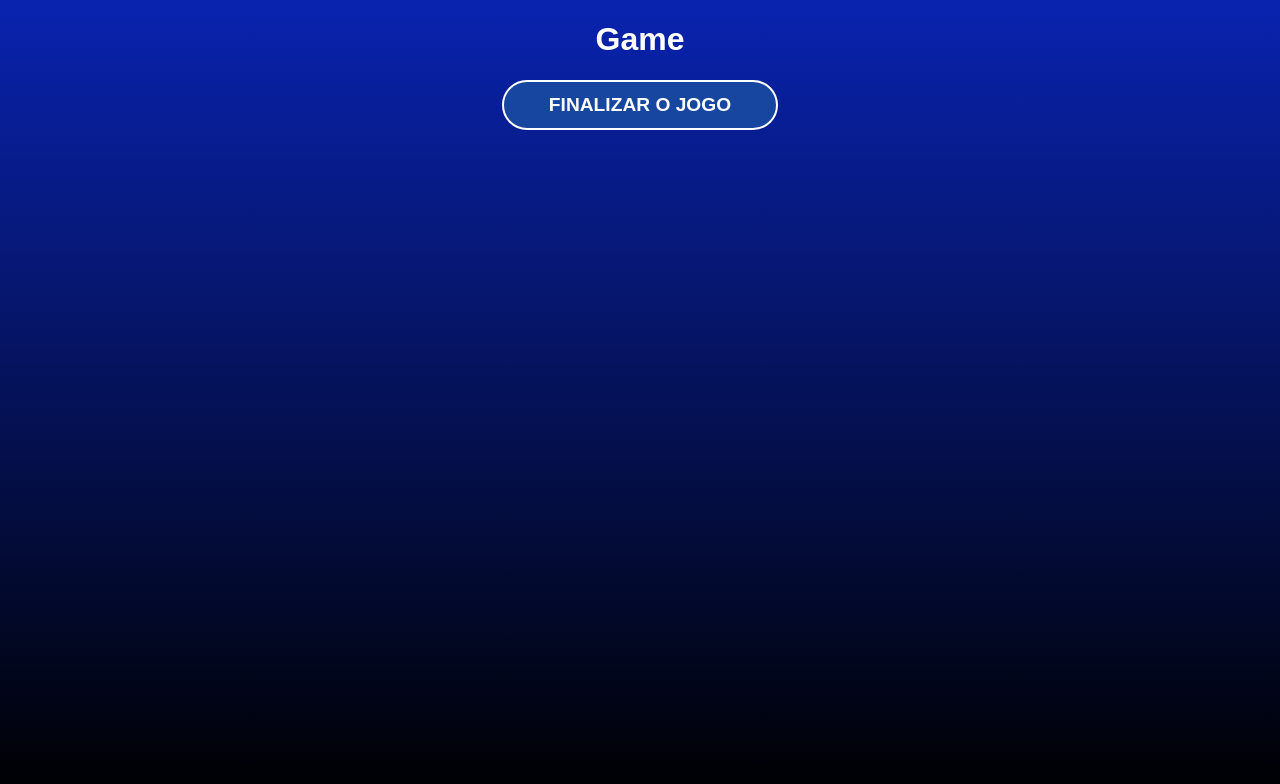
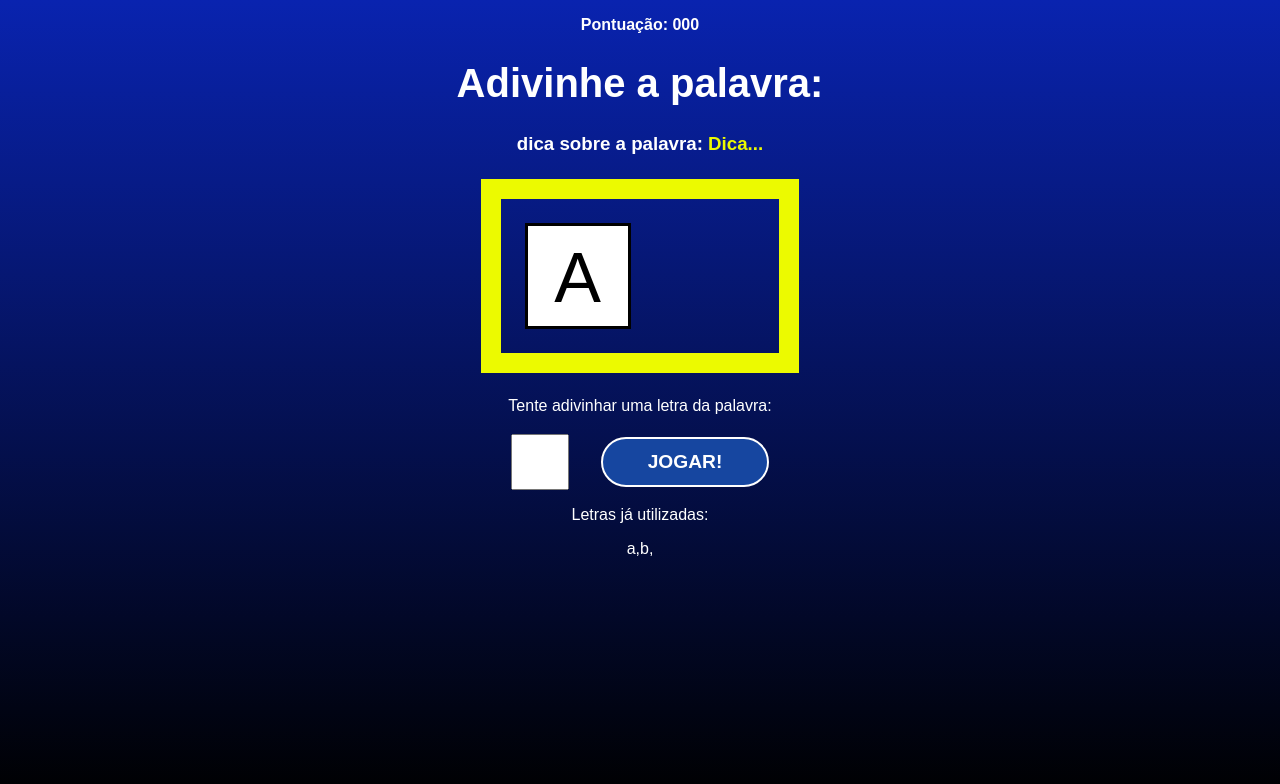
Before and after one commit to giovannirp/projetos-react, a React (Create React App) app in the folder word-secret/: page / in a window 1280 px wide. Both pictures are taken after a click on the button "ABRIR O JOGO". Shown: the top 784 px of the page. Built offline with nearby package versions, Linux system fonts and the light colour scheme.

Commit message:
feat: adicionando formulario e css

```diff
--- a/word-secret/src/components/Game.css
+++ b/word-secret/src/components/Game.css
@@ -0,0 +1,47 @@
+.game h1 {
+    font-size: 2.5em;
+}
+
+.points span {
+    font-weight: bold;
+}
+
+.tip span {
+  color: #ecfa00;
+}
+
+.wordContainer {
+  margin: 1.5em;
+  padding: 1.5em;
+  border: 20px solid #ecfa00;
+  display: flex;
+}
+
+.letter, .blanckSquare {
+  font-size: 70px;
+  line-height: 1.5;
+  border: 3px solid #000;
+  height: 100px;
+  width: 100px;
+  text-transform: uppercase;
+  background: #fff;
+  color: #000;
+}
+
+.letterContainer p {
+  margin-bottom: 1.2em;
+}
+
+.letterContainer form {
+  display: flex;
+  align-items: center;
+  justify-content: center;
+}
+
+.letterContainer input {
+  height: 50px;
+  width: 50px;
+  font-size: 2em;
+  text-align: center;
+  margin-right: 1em;
+}
--- a/word-secret/src/components/Game.js
+++ b/word-secret/src/components/Game.js
@@ -1,11 +1,32 @@
-import React from 'react'
+import React from "react";
 import "./Game.css";
 
 export default function Game(props) {
   return (
-    <div>
-    <h1>Game</h1>
-    <button onClick={props.verifyLetter}>Finalizar o jogo</button>
-  </div>
-  )
+    <div className="game">
+      <p className="points">
+        <span>Pontuação: 000</span>
+      </p>
+      <h1>Adivinhe a palavra:</h1>
+      <h3 className="tip">
+        dica sobre a palavra: <span>Dica...</span>
+      </h3>
+      <div className="wordContainer">
+        <span className="letter">A</span>
+        <span className="blankSquare"></span>
+      </div>
+      <div className="letterContainer">
+        <p>Tente adivinhar uma letra da palavra:</p>
+        <form>
+          <input type="text" name="letter" maxLength="1" required />
+          <button>Jogar!</button>
+        </form>
+      </div>
+      <div className="wrongLettersContainer">
+        <p>Letras já utilizadas:</p>
+        <span>a,</span>
+        <span>b,</span>
+      </div>
+    </div>
+  );
 }
```
